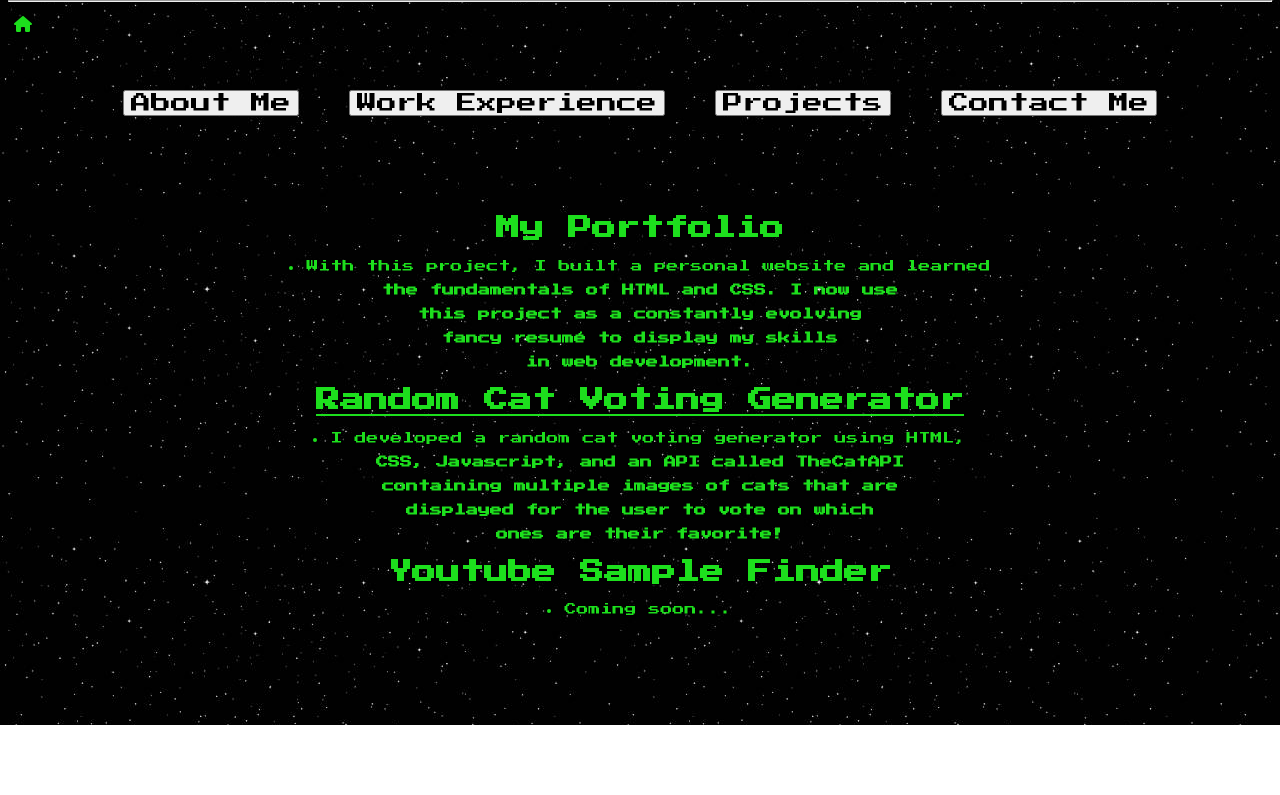
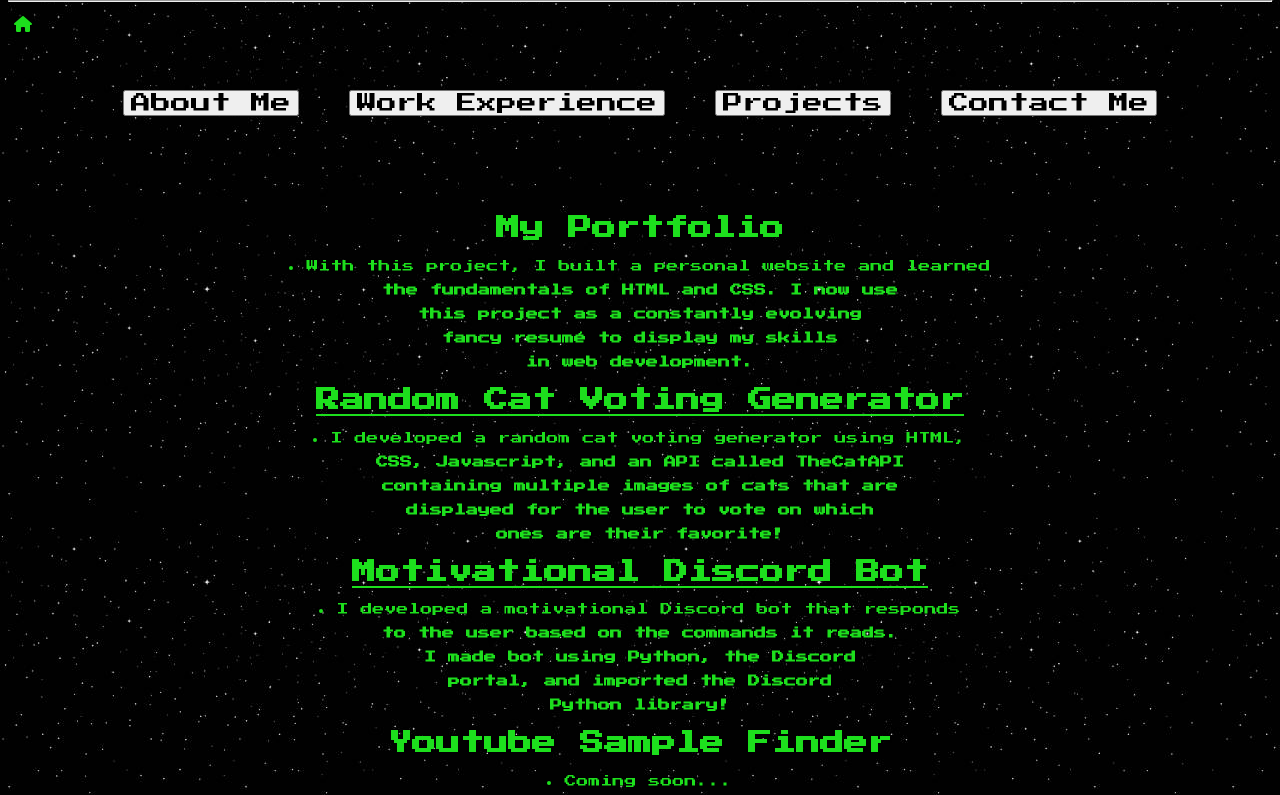
Before and after one commit to alexisbelloo/alexisbelloo.github.io, a plain HTML site: page Projects.html in a window 1280 px wide. Shown: the part 75-870 px from the top of the page. Before the commit the page ends 800 px from the top, so only its background shows below. Drawn offline with Linux system fonts and the light colour scheme.

Commit message:
Update Projects.html

```diff
--- a/Projects.html
+++ b/Projects.html
@@ -36,7 +36,7 @@
         <h3 style="font-size: 12px"> this project as a constantly evolving</h3>
         <h3 style="font-size: 12px">fancy resumé to display my skills</h3>
         <h3 style="font-size: 12px"> in web development.</h3>
-        <a id="slots" href="catGen/index.html" target="blank_">
+        <a id="slots" href="catGen/ind.html" target="blank_">
             <h2>Random Cat Voting Generator</h2>
         </a>
         <li style="font-size: 12px">
@@ -46,6 +46,16 @@
         <h3 style="font-size: 12px"> containing  multiple images of cats that are </h3>
         <h3 style="font-size: 12px">displayed for the user to vote on which </h3>
         <h3 style="font-size: 12px"> ones are their favorite!</h3>
+        <a id="slots" href="https://github.com/alexisbelloo/myDiscordBot" target="blank_">
+            <h2>Motivational Discord Bot</h2>
+        </a>
+        <li style="font-size: 12px">
+            I developed a motivational Discord bot that responds
+        </li>
+        <h3 style = "font-size: 12px;">to the user based on the commands it reads. </h3>
+        <h3 style="font-size: 12px"> I made bot using Python, the Discord </h3>
+        <h3 style="font-size: 12px">portal, and imported the Discord</h3>
+        <h3 style="font-size: 12px"> Python library!</h3>
         <h2>Youtube Sample Finder</h2>
         <li style="font-size: 12px;">
             Coming soon...
```
